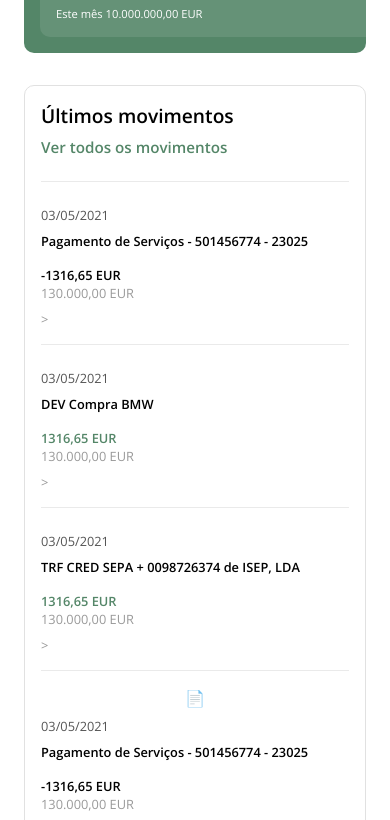
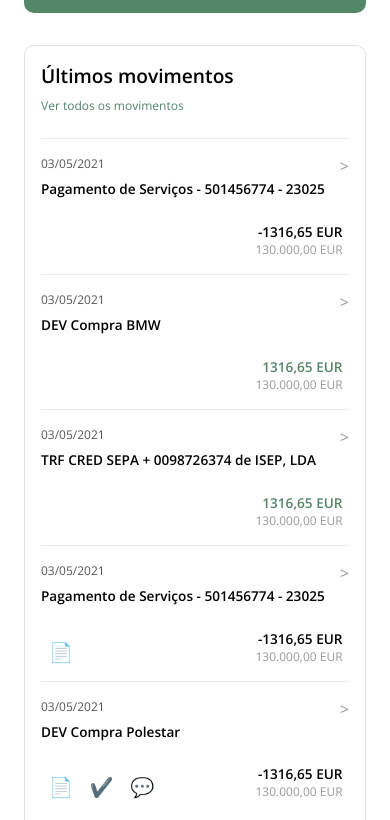
Before and after one commit to MS626/BankApp, a React app in the folder Dashboard/: page / in a window 390 px wide. Shown: the part 964-1784 px from the top of the page. Built offline with nearby package versions, Linux system fonts and the light colour scheme.

Commit message:
Update complete dashboard for mobile

```diff
--- a/Dashboard/src/styles/homepage.css
+++ b/Dashboard/src/styles/homepage.css
@@ -445,6 +445,10 @@
     font-size: 0.75rem;
   }
 
+  .account-balance {
+    padding-top: 10px;
+  }
+
   .account-balance .value {
     font-size: 1.2rem;
   }
@@ -457,13 +461,21 @@
   }
 
   .account-stats {
+    display: flex;
     flex-direction: column;
+    gap: 1rem;
   }
 
   .stat-card {
     width: 100%;
+    box-sizing: border-box;
     height: auto;
-    padding: 1rem;
+  }
+
+  .icons-stat {
+    display: flex;
+    align-items: baseline;
+    gap: 0.75rem;
   }
 
   .stat-title {
@@ -489,28 +501,84 @@
     gap: 0.5rem;
   }
 
-  .movement-row {
-    grid-template-columns: 1fr;
-    grid-row-gap: 0.5rem;
-    padding: 1rem 0;
-    text-align: left;
+  .view-all {
+    font-size: 0.75rem;
+    color: #548668;
+    font-weight: normal;
+    align-self: flex-start;
   }
 
-  .movement-date,
-  .movement-desc,
-  .movement-amount,
-  .movement-sub,
-  .movement-icons,
+  .movement-row {
+    display: flex;
+    flex-direction: column;
+    gap: 0.5rem;
+    padding: 1rem 0;
+    border-top: 1px solid #eaeaea;
+    position: relative;
+  }
+
+  .movement-date {
+    font-size: 0.75rem;
+    color: #555;
+    display: flex;
+    justify-content: space-between;
+    align-self: flex-start;
+  }
+
   .movement-arrow {
-    font-size: 0.8rem;
+    position: absolute;
+    top: 1rem;
+    right: 0;
+    font-size: 1rem;
+    color: #999;
+  }
+
+  .movement-desc {
+    font-size: 0.85rem;
+    font-weight: bold;
+    line-height: 1.3;
+    text-align: left;
+    align-self: flex-start;
+    padding-bottom: 1rem;
   }
 
   .movement-icons {
-    justify-content: flex-start;
-    padding: 0;
+    position: absolute;
+    bottom: 1rem;
+    left: 2.4rem;
+    display: flex;
+    font-size: 1.2rem;
+    align-items: center;
+  }
+
+  .movement-icon {
+    position: absolute;
+    bottom: 1rem;
+    left: 0;
+    transform: translateX(0.5rem);
+    font-size: 1.2rem;
   }
 
   .movement-actions {
-    text-align: left;
+    margin-left: 13rem;
+    display: flex;
+    flex-direction: column;
+    align-items: flex-end;
+  }
+
+  .movement-amount {
+    font-size: 0.85rem;
+    font-weight: bold;
+    text-align: right;
+  }
+
+  .movement-sub {
+    font-size: 0.75rem;
+    color: #999;
+    text-align: right;
+  }
+
+  .space-movements {
+    height: auto;
   }
 }
```
Also changed, not shown: 1 other file (tests, documents, lock files or other folders).
